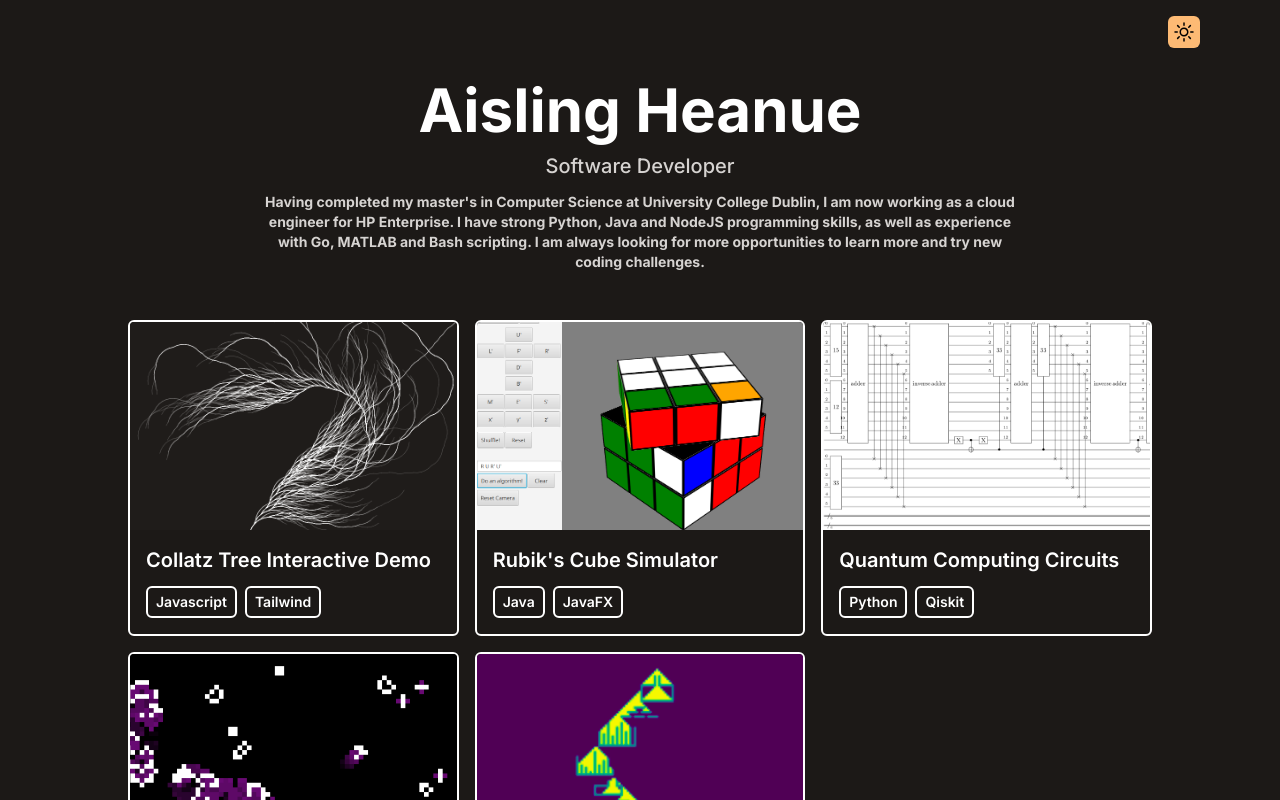
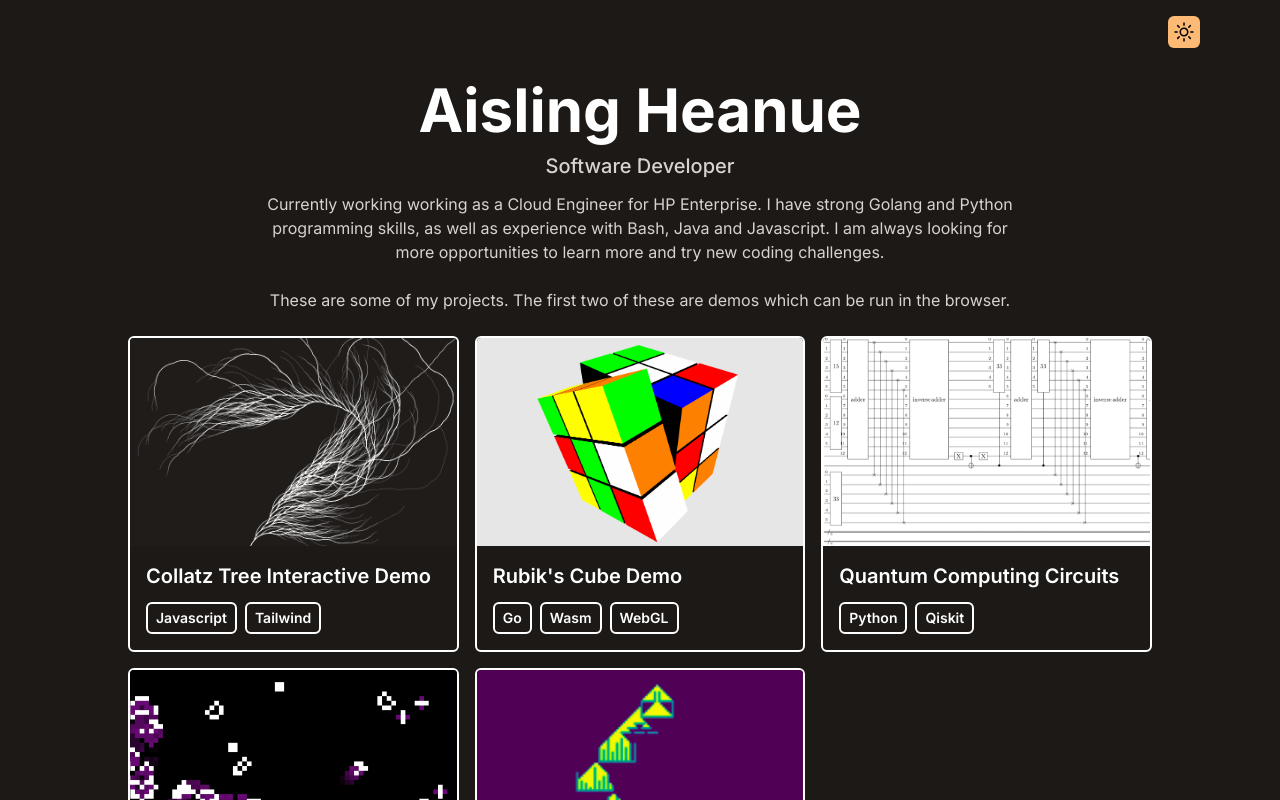
Before and after one commit to AislingHeanue/aisl.ing, a React (Vite) app: page / in a window 1280 px wide. Shown: the top 800 px of the page. Built offline with nearby package versions, Linux system fonts and the light colour scheme.

Commit message:
Update aisl.ing
Fix the scrolling bug. Expose the wasm demo on the main page. Update my personal intro and timeline a bit. Use React strict mode for fun.

```diff
--- a/src/components/Intro.jsx
+++ b/src/components/Intro.jsx
@@ -9,12 +9,15 @@ function Intro() {
       <p className="text-base md:text-xl mb-3 font-medium">
         Software Developer
       </p>
-      <p className="text-sm max-w-3xl mb-6 font-bold">
-        Having completed my master's in Computer Science at University College
-        Dublin, I am now working as a cloud engineer for HP Enterprise. I have
-        strong Python, Java and NodeJS programming skills, as well as experience
-        with Go, MATLAB and Bash scripting. I am always looking for more
-        opportunities to learn more and try new coding challenges.
+      <p className="max-w-3xl mb-6">
+        Currently working working as a Cloud Engineer for HP Enterprise. I have
+        strong Golang and Python programming skills, as well as experience with
+        Bash, Java and Javascript. I am always looking for more opportunities to
+        learn more and try new coding challenges.
+      </p>
+      <p>
+        These are some of my projects. The first two of these are demos which
+        can be run in the browser.
       </p>
     </div>
   );
--- a/src/components/Portfolio.jsx
+++ b/src/components/Portfolio.jsx
@@ -1,7 +1,6 @@
 import React from "react";
 import portfolio from "../data/portfolio";
 import PortfolioItem from "./PortfolioItem";
-import Title from "./Title";
 
 function Portfolio() {
   return (
--- a/src/data/portfolio.js
+++ b/src/data/portfolio.js
@@ -9,11 +9,11 @@ export default [
         internal:true
     },
     {
-        title: "Rubik's Cube Simulator",
-        imgURL: "assets/Rubiks Cube Screenshot.png",
-        stack: ["Java","JavaFX"],
-        link: "https://github.com/AislingHeanue/Misc-Projects",
-        internal:false
+        title: "Rubik's Cube Demo",
+        imgURL: "assets/Go Rubik's Cube.png",
+        stack: ["Go","Wasm","WebGL"],
+        link: "/wasm/",
+        internal:true
     },
     {
         title: "Quantum Computing Circuits",
--- a/src/data/timeline.js
+++ b/src/data/timeline.js
@@ -6,7 +6,8 @@ export default [
         location: "Hewlett Packard Enterprise",
         duration: "",
         GPA: "",
-        details: "I am currently working with Go to add functionality to Greenlake Private Cloud with HPE. Working for a larger company \
+        details: "Creating cloud native applications which form part of HPE GreenLake Private Cloud. I am primarily using Go, and our \
+                have also gained a lot of experience working with Kubernetes, Docker and Terraform. Working for a larger company \
                 has been very exciting because I get to contribute to a product which is being used by many customers around the globe."
     },
 
--- a/src/index.html
+++ b/src/index.html
@@ -11,7 +11,7 @@
     <link href="https://fonts.googleapis.com/css2?family=Inter:wght@300;400;500;600;700&display=swap" rel="stylesheet">
   </head>
   <body>
-    <div id="root"></div>
+    <div id="root"  ></div>
     <script type="module" src="/main.jsx"></script>
   </body>
 </html>
--- a/src/main.jsx
+++ b/src/main.jsx
@@ -10,8 +10,7 @@ import "./styles/tailwind.css";
 // flash of unstyled content preventer
 document.documentElement.classList.add("dark");
 ReactDOM.createRoot(document.getElementById("root")).render(
-  // <React.StrictMode> don't use strict mode for testing WASM.
-
+  <React.StrictMode>
     <Router>
       <Routes>
         <Route exact path="/" element={<Main />} />
@@ -19,5 +18,5 @@ ReactDOM.createRoot(document.getElementById("root")).render(
         <Route path="/wasm" element={<Wasm />} />
       </Routes>
     </Router>
-  // <React.StrictMode>
+  </React.StrictMode>
 );
```
Also changed, not shown: src/components/WasmApp.jsx (+35 -26 lines), public/assets/Go Rubik's Cube.png (added). Lines whose indentation alone changed are shown as unchanged.
